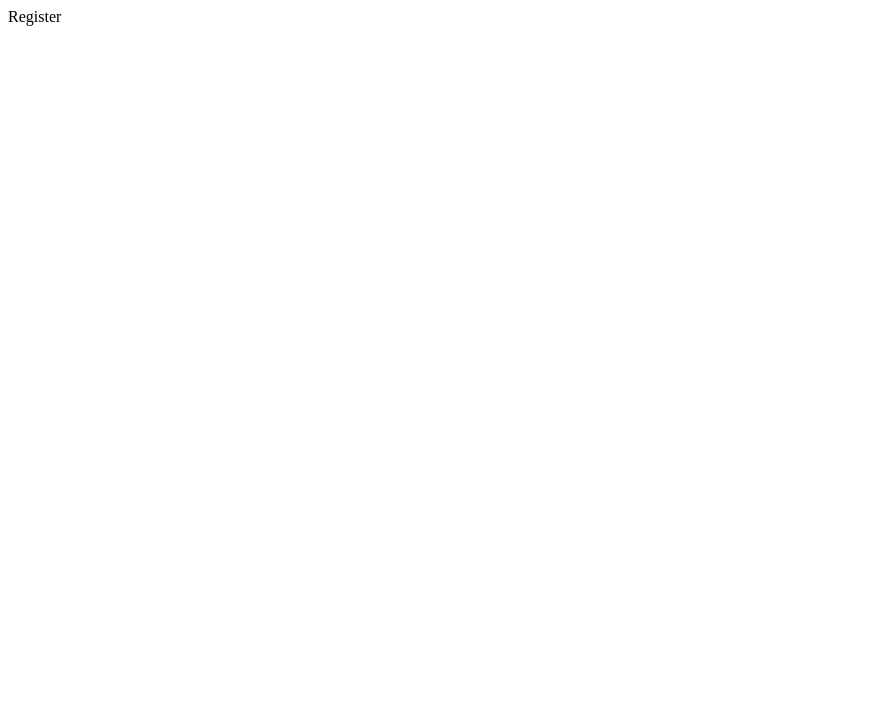
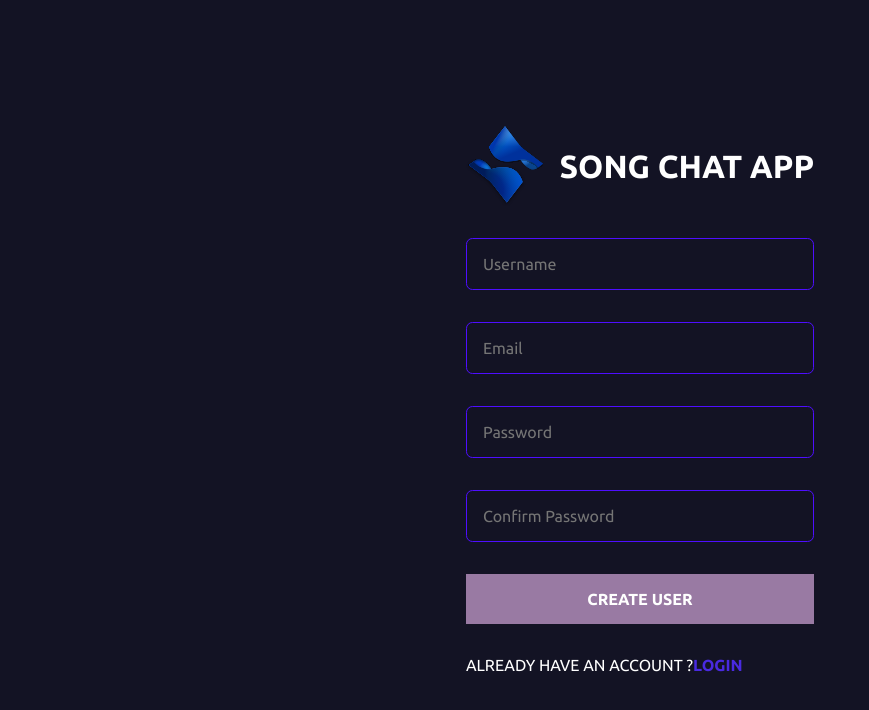
Before and after one commit to darrand/chat-app-song-bot, a React (Create React App) app in the folder public/: page /register in a window 1280 px wide. Shown: the top 710 px of the page, without its empty margins (0-869 px from the left). Built offline with nearby package versions, Linux system fonts and the light colour scheme; the HTML template or start-up script is replaced by a standard one.

Commit message:
added Register frontend function and styles

```diff
--- a/public/src/index.css
+++ b/public/src/index.css
@@ -0,0 +1,19 @@
+@import url('https://fonts.googleapis.com/css2?family=Ubuntu:wght@300;400;500;700&display=swap');
+
+* {
+    margin: 0;
+    padding: 0;
+    box-sizing: border-box;
+}
+
+body,
+button,
+input {
+    font-family: 'Ubuntu', sans-serif;
+}
+
+body {
+    max-height: 100vh;
+    max-width: 100vw;
+    overflow: hidden;
+}
--- a/public/src/pages/Register.jsx
+++ b/public/src/pages/Register.jsx
@@ -1,7 +1,145 @@
-import React from 'react'
+import React, {useState, useEffect} from 'react';
+import styled from "styled-components";
+import { Link } from 'react-router-dom';
+import Logo from "../assets/logo.svg";
+import {ToastContainer, toast} from "react-toastify";
+import "react-toastify/dist/ReactToastify.css";
+import axios from 'axios';
+function Register() {
+  const [values, setValues] = useState({
+    username: "",
+    email: "",
+    password: "",
+    confirmPassword: "",
+  });
 
-function Register() {
-  return <div>Register</div>;
+  const handleSubmit = async (event) => {
+    event.preventDefault();
+    if(handleValidation()) {
+      const { password, confirmPassword, username, email } = values;
+      const {data} = await axios.post()
+    }
+  };
+  const toastSetting = {
+    position: "bottom-right",
+    autoClose: 8000,
+    pauseOnHover: true,
+    draggable: true,
+    theme: "dark",
+  }
+  const handleValidation = () => {
+    const { password, confirmPassword, username, email } = values;
+    if (password !== confirmPassword) {
+      toast.error("Password and Confirm Password must be the same.", toastSetting);
+      return false;
+    } else if (username.length < 3) {
+      toast.error("Username must be greater than 3 characters", toastSetting);
+      return false;
+    } else if (email.length < 3) {
+      toast.error("Email must be greater than 3 characters", toastSetting);
+      return false;
+    } else if (password.length < 8) {
+      toast.error("Password must be greater or equal than 8 charaters", toastSetting);
+      return false;
+    } else if (email === "") {
+      toast.error("email is required", toastSetting);
+      return false;
+    }
+    return true;
+  }
+
+  const handleChange = (event) => {
+    setValues({ ...values, [event.target.name]: event.target.value });
+  };
+  return (
+    <>
+      <FormContainer>
+        <form onSubmit={(event)=>handleSubmit(event)}>
+          <div className='brand'>
+            <img src={Logo} alt="Logo" />
+            <h1>Song Chat App</h1>
+          </div>
+          <input type="text" placeholder='Username' name='username' onChange={(e)=>handleChange(e)}/>
+          <input type="email" placeholder='Email' name='email' onChange={(e)=>handleChange(e)}/>
+          <input type="password" placeholder='Password' name='password' onChange={(e)=>handleChange(e)}/>
+          <input type="password" placeholder='Confirm Password' name='confirmPassword' onChange={(e)=>handleChange(e)}/>
+          <button type='submit'>Create User</button>
+          <span>Already have an account ?  <Link to="/login">Login</Link></span>
+        </form>
+      </FormContainer>
+      <ToastContainer/>
+    </>
+  );
 }
 
+const FormContainer = styled.div`
+  height: 100vh;
+  widht: 100vw;
+  display: flex;
+  flex-direction: column;
+  justify-content: center;
+  gap: 1rem;
+  align-items: center;
+  background-color: #131324;
+  .brand {
+    display: flex;
+    align-items: center;
+    gap: 1rem;
+    justify-content: center;
+    img {
+      height: 5rem;
+    }
+    h1 {
+      color: white;
+      text-transform: uppercase;
+    }
+  }
+  form {
+    display: flex;
+    flex-direction: column;
+    gap: 2rem;
+    backgroud: #00000076;
+    border-radius: 2rem;
+    padding: 3rem 5rem;
+    input {
+      background-color: transparent;
+      padding: 1rem;
+      border: 0.1rem solid #4e0eff;
+      border-radius: 0.4rem;
+      color: white;
+      width: 100%;
+      font-size: 1rem;
+      &:focus {
+        border: 0.1rem solid #997af0;
+        outline: none;
+      }
+    }
+    button {
+      background-color: #997aa3;
+      color: white;
+      padding: 1rem 2rem;
+      border: none;
+      font-weight: bold;
+      cursor: pointer;
+      border-raidus: 0.4rem;
+      font-size: 1rem;
+      text-transform: uppercase;
+      transition: 0.5s ease-in-out;
+      &:hover {
+        background-color: #492ae1
+      }
+    }
+    span {
+      color: white;
+      text-transform: uppercase;
+      display: flex;
+      a {
+        color: #492ae1;
+        text-decoration: none;
+        font-weight: bold;
+      }
+    }
+  }
+`;
+
 export default Register;
```
